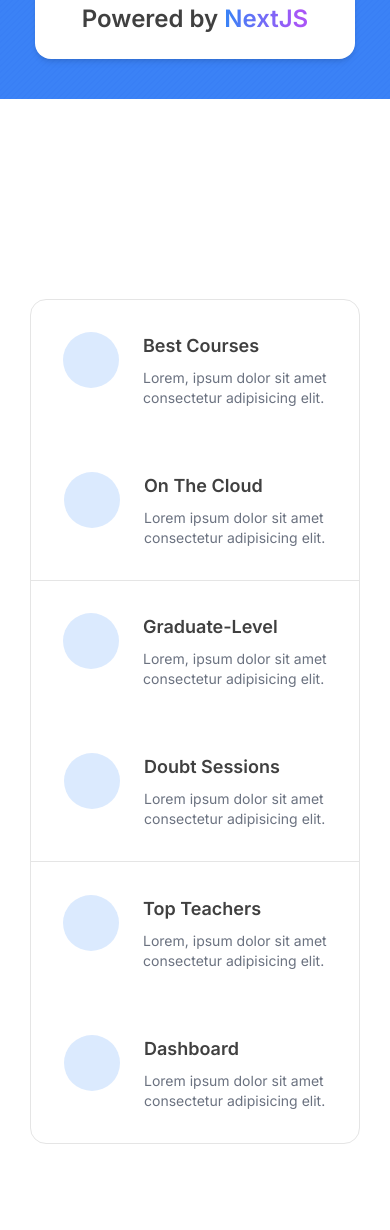
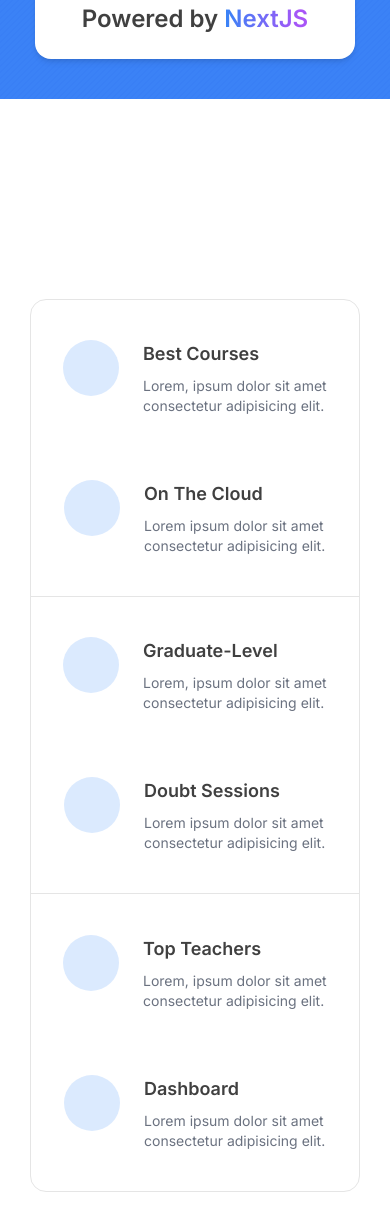
Before and after one commit to addoxy/sandbox, a Next.js app: page / in a window 390 px wide. Shown: the part 1241-2471 px from the top of the page. Built offline with nearby package versions, Linux system fonts and the light colour scheme; some icons are missing; what tailwindcss-debug-screens would draw is missing.

Commit message:
Improve responsiveness of hero section

```diff
--- a/src/components/Cards/FeaturesCard/FeaturesCard.tsx
+++ b/src/components/Cards/FeaturesCard/FeaturesCard.tsx
@@ -5,7 +5,7 @@ const FeaturesCard = () => {
   return (
     <div className="flex justify-center">
       <div className="grid max-w-md grid-cols-none grid-rows-3 rounded-2xl border border-neutral-200 md:w-fit lg:h-fit lg:w-full lg:max-w-none lg:grid-cols-3 lg:grid-rows-none">
-        <div className="flex h-full flex-col items-center justify-center border-b border-neutral-200 lg:border-b-0 lg:border-r">
+        <div className="flex h-full flex-col items-center justify-center border-b border-neutral-200 py-2 lg:border-b-0 lg:border-r">
           <div className="flex p-8">
             <IconContainer icon="bi:laptop-fill" className="mr-6" />
             <div className="flex flex-col">
@@ -33,7 +33,7 @@ const FeaturesCard = () => {
             </div>
           </div>
         </div>
-        <div className="flex h-full flex-col items-center justify-center border-b border-neutral-200 lg:border-b-0 lg:border-r">
+        <div className="flex h-full flex-col items-center justify-center border-b border-neutral-200 py-2 lg:border-b-0 lg:border-r">
           <div className="flex p-8">
             <IconContainer icon="fa6-solid:user-graduate" className="mr-6" />
             <div className="flex flex-col">
@@ -61,7 +61,7 @@ const FeaturesCard = () => {
             </div>
           </div>
         </div>
-        <div className="flex h-full flex-col items-center justify-center border-neutral-200 ">
+        <div className="flex h-full flex-col items-center justify-center border-neutral-200 py-2 ">
           <div className="flex p-8">
             <IconContainer
               icon="fa-solid:chalkboard-teacher"
--- a/src/components/HeroSection/HeroSection.tsx
+++ b/src/components/HeroSection/HeroSection.tsx
@@ -6,7 +6,7 @@ const HeroSection = () => {
   return (
     <>
       <div className="flex flex-col items-center justify-center lg:flex-row lg:justify-between">
-        <div className="order-2 mt-4 flex flex-col sm:w-120 lg:order-1 lg:w-108 lg:px-0 lg:text-left xl:w-140">
+        <div className="order-2 mt-4 flex w-100 flex-col sm:w-120 lg:order-1 lg:w-108 lg:px-0 lg:text-left xl:w-140">
           <p className="mb-8 text-2xl font-bold text-neutral-700 sm:text-3xl lg:text-4xl xl:text-5xl">
             <Balancer>
               The best courses at the most
```
